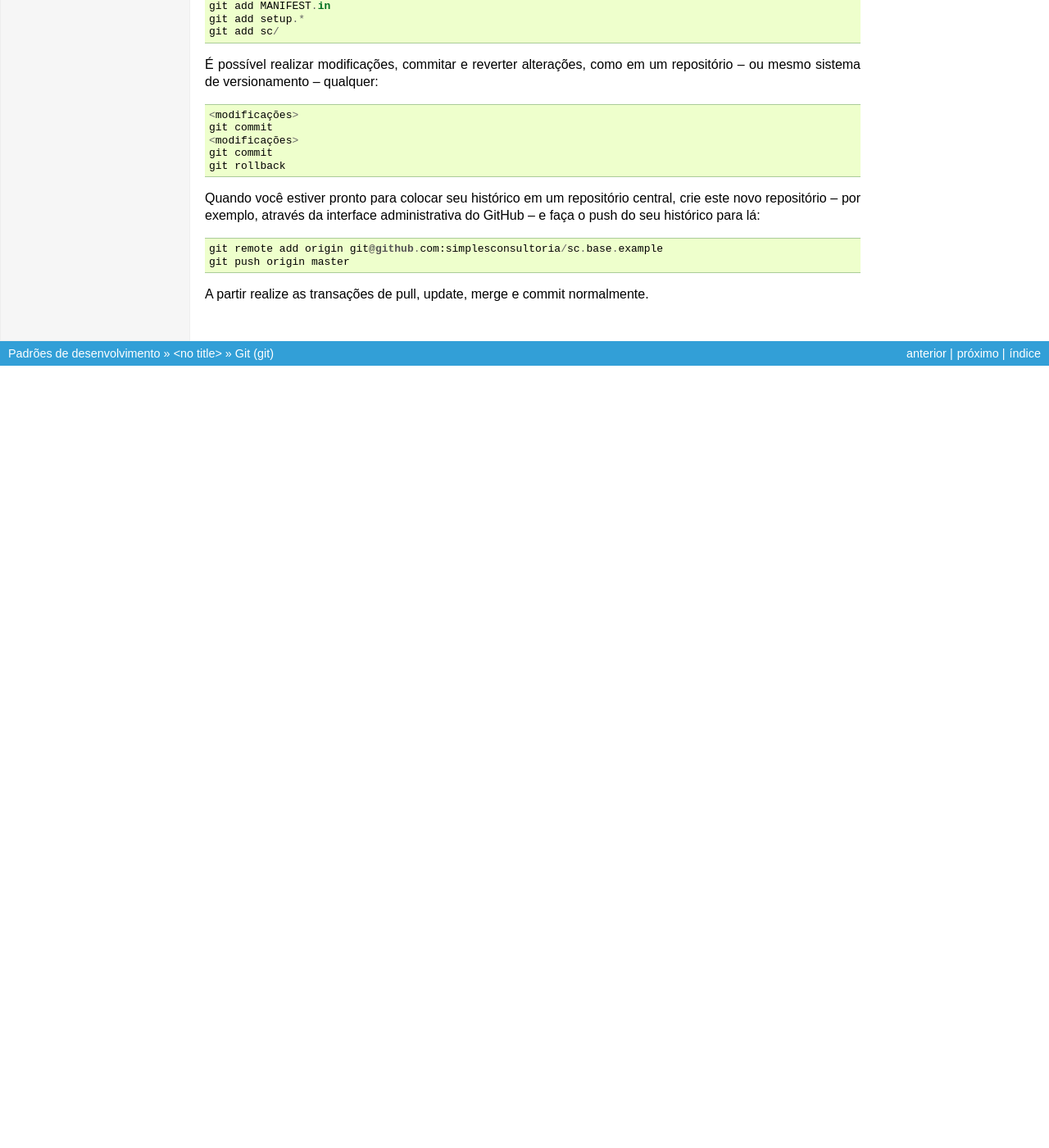
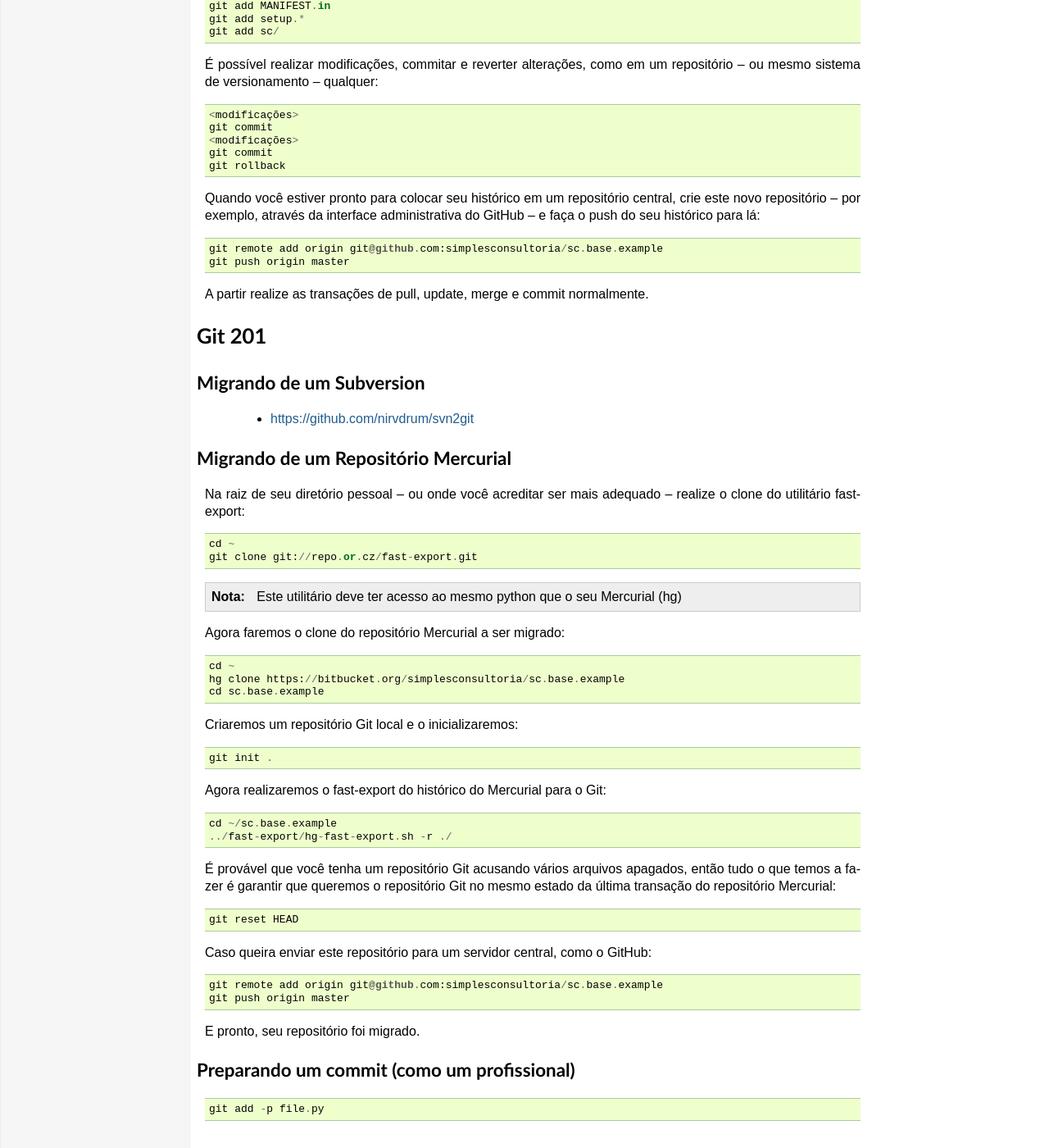
Before and after one commit to simplesconsultoria/sc.dev.core, a Sphinx documentation site: the page built from docs/vcs/git.txt, in a window 1280 px wide and 1400 px high, scrolled down 4047 px. Shown: the whole window at 82% size. Built offline with Sphinx 7.4.7, drawn with Linux system fonts in a browser that asks for light colours; before the commit the page ends 4525 px from its top, so only the background shows below that; some of the changed text lies outside the part shown.

Commit message:
Git tips

```diff
--- a/docs/vcs/git.txt
+++ b/docs/vcs/git.txt
@@ -264,3 +264,65 @@ do GitHub -- e faça o push do seu histórico para lá::
     git push origin master
 
 A partir realize as transações de pull, update, merge e commit normalmente.
+
+Git 201
+===================
+
+Migrando de um Subversion
+----------------------------------------
+
+    * https://github.com/nirvdrum/svn2git
+
+Migrando de um Repositório Mercurial
+----------------------------------------
+
+Na raiz de seu diretório pessoal -- ou onde você acreditar ser mais adequado --
+realize o clone do utilitário fast-export:
+::
+
+    cd ~
+    git clone git://repo.or.cz/fast-export.git
+
+
+.. note:: Este utilitário deve ter acesso ao mesmo python que o seu
+          Mercurial (hg)
+
+Agora faremos o clone do repositório Mercurial a ser migrado:
+::
+
+    cd ~
+    hg clone https://bitbucket.org/simplesconsultoria/sc.base.example
+    cd sc.base.example
+
+Criaremos um repositório Git local e o inicializaremos:
+::
+
+    git init .
+
+Agora realizaremos o fast-export do histórico do Mercurial para o Git:
+::
+
+    cd ~/sc.base.example
+    ../fast-export/hg-fast-export.sh -r ./
+
+É provável que você tenha um repositório Git acusando vários arquivos apagados,
+então tudo o que temos a fazer é garantir que queremos o repositório Git no
+mesmo estado da última transação do repositório Mercurial:
+::
+
+    git reset HEAD
+
+Caso queira enviar este repositório para um servidor central, como o GitHub:
+::
+
+    git remote add origin git@github.com:simplesconsultoria/sc.base.example
+    git push origin master
+
+E pronto, seu repositório foi migrado.
+
+Preparando um commit (como um profissional)
+--------------------------------------------
+
+::
+
+    git add -p file.py
```
